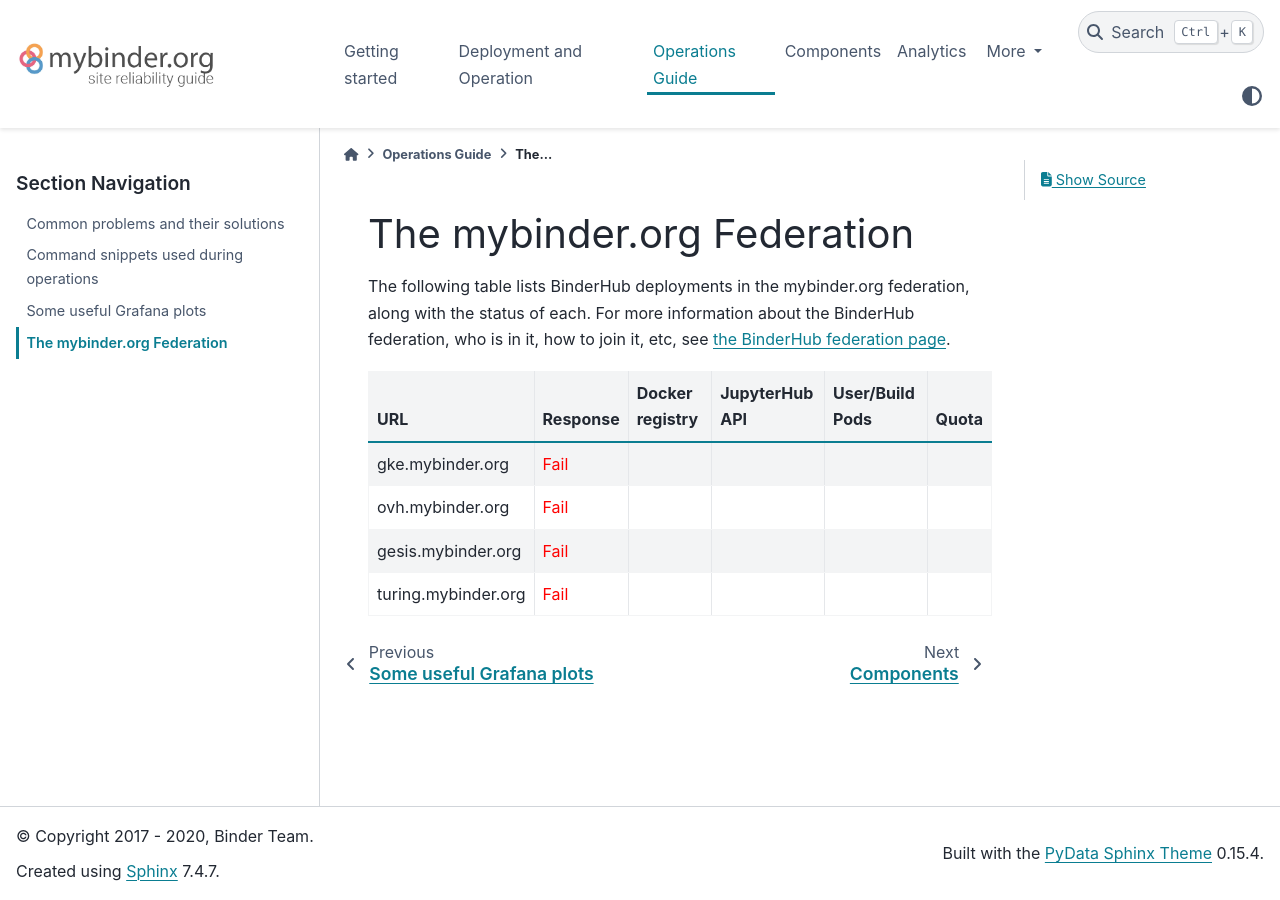
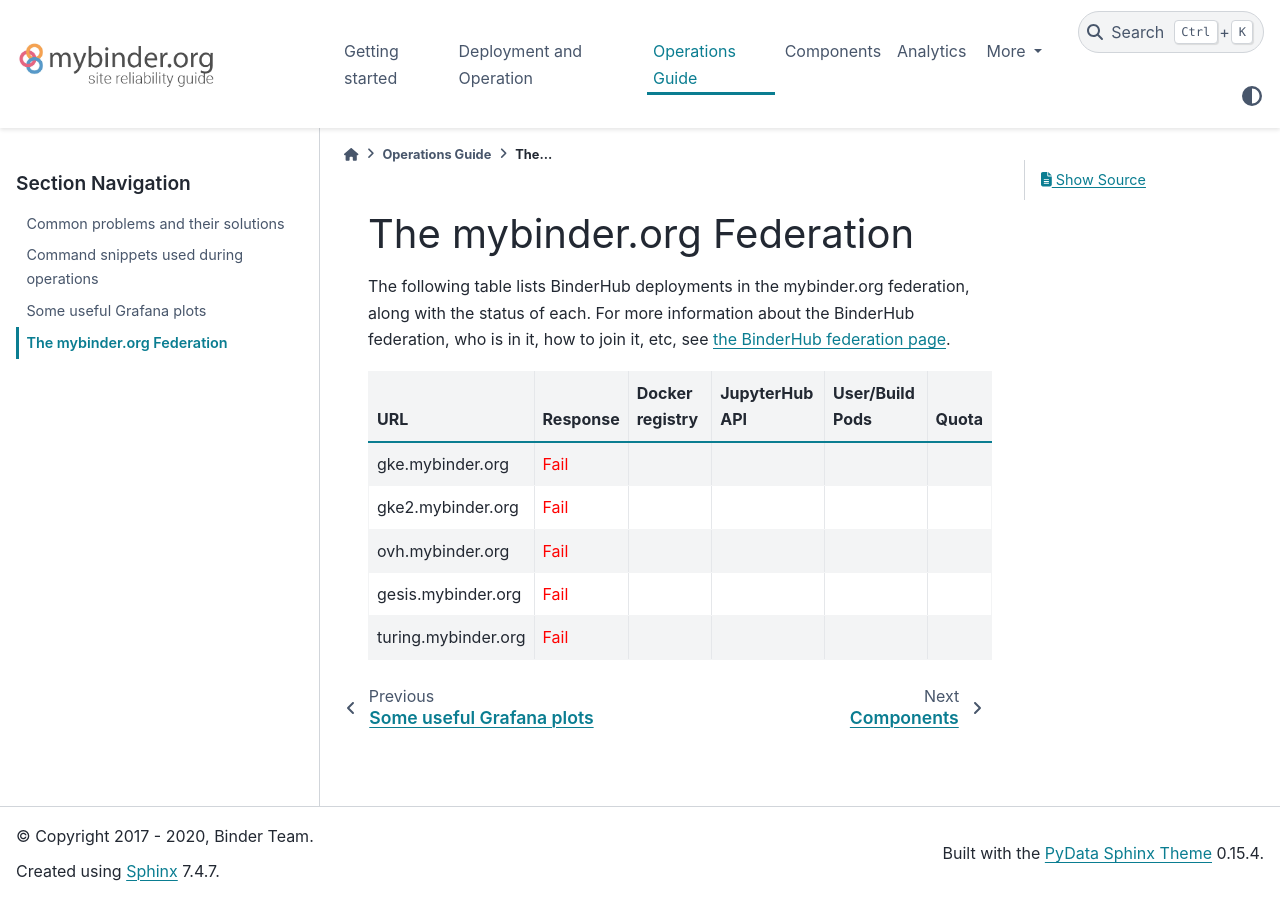
Before and after one commit to jupyterhub/mybinder.org-deploy, a Sphinx documentation site: the page built from docs/source/operation_guide/federation.rst, in a window 1280 px wide. Built offline with Sphinx 7.4.7 and the PyData theme 0.15.4, drawn with Linux system fonts in a browser that asks for light colours.

Commit message:
add GKE2 to the federation
at very low capacity for now

```diff
--- a/docs/source/operation_guide/federation.rst
+++ b/docs/source/operation_guide/federation.rst
@@ -13,6 +13,7 @@
   URL                       Response  Docker registry  JupyterHub API  User/Build Pods Quota
 ==========================  ========  ===============  ==============  =============== =====
 gke.mybinder.org
+gke2.mybinder.org
 ovh.mybinder.org
 gesis.mybinder.org
 turing.mybinder.org
@@ -23,6 +24,7 @@
    <script>
    var fedUrls = [
        "https://gke.mybinder.org",
+       "https://gke2.mybinder.org",
        "https://ovh.mybinder.org",
        "https://gesis.mybinder.org",
        "https://turing.mybinder.org",
```
Also changed, not shown: 1 other file.
